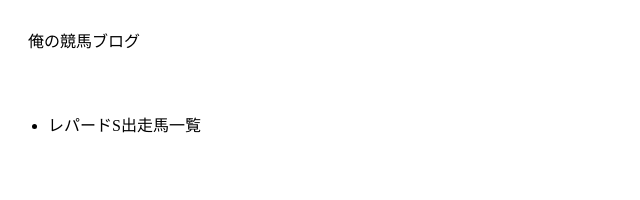
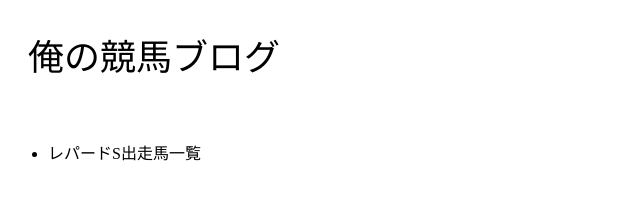
Before and after one commit to Rintaro029/rintaro029.github.io, a plain HTML site: page index.html in a window 1280 px wide. Shown: the whole page, without its empty margins (0-640 px from the left). Drawn offline with Linux system fonts and the light colour scheme.

Commit message:
Update stylesheet.css

```diff
--- a/stylesheet.css
+++ b/stylesheet.css
@@ -1,3 +1,4 @@
 .header-logo {
-  padding: 20px
+  font-size: 36px;
+  padding: 20px;
 }
```
